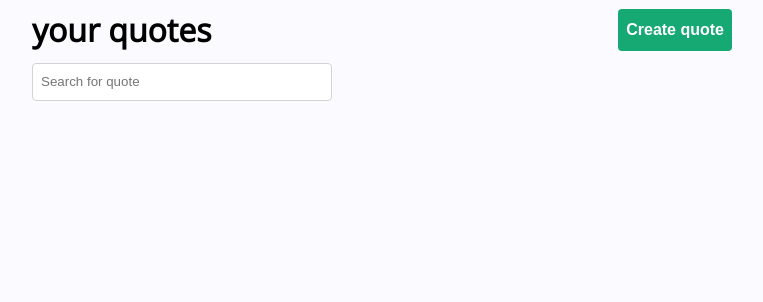
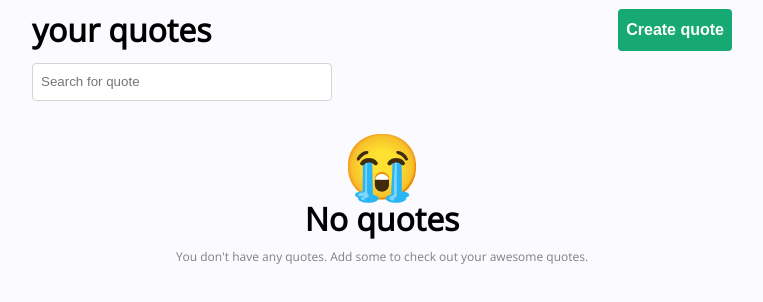
Before and after one commit to quinnvaughn/quotes, a React (Create React App) app: page / in a window 1280 px wide. Shown: the top 302 px of the page, without its empty margins (258-1021 px from the left). Built offline with nearby package versions, Linux system fonts and the light colour scheme.

Commit message:
Added text to show when quote list is empty.

```diff
--- a/src/components/Stack/Stack.tsx
+++ b/src/components/Stack/Stack.tsx
@@ -32,7 +32,6 @@ const Stack: React.FC<StackProps> = ({
       if (!child) {
         return false
       }
-
       return true
     })
   }, [children])
--- /dev/null
+++ b/src/pages/Quotes/EmptyQuotes/EmptyQuotes.styles.ts
@@ -0,0 +1,18 @@
+import styled from "styled-components"
+
+const EmptyQuoteEmoji = styled.div`
+  font-size: ${(p) => p.theme.sizes.xl};
+  line-height: 0.75;
+`
+
+const EmptyQuoteNoQuote = styled.div`
+  font-size: ${(p) => p.theme.sizes.lg};
+  font-weight: 700;
+`
+
+const EmptyQuoteText = styled.div`
+  font-size: ${(p) => p.theme.sizes.smplus};
+  color: ${(p) => p.theme.colors.gray.medium};
+`
+
+export { EmptyQuoteEmoji, EmptyQuoteNoQuote, EmptyQuoteText }
--- /dev/null
+++ b/src/pages/Quotes/EmptyQuotes/EmptyQuotes.tsx
@@ -0,0 +1,20 @@
+import { Stack } from "../../../components/Stack/Stack"
+import {
+  EmptyQuoteEmoji,
+  EmptyQuoteNoQuote,
+  EmptyQuoteText,
+} from "./EmptyQuotes.styles"
+
+const EmptyQuotes = () => {
+  return (
+    <Stack alignItems="center" flexDirection="column" spacing={8}>
+      <EmptyQuoteEmoji>😭</EmptyQuoteEmoji>
+      <EmptyQuoteNoQuote>No quotes</EmptyQuoteNoQuote>
+      <EmptyQuoteText>
+        You don't have any quotes. Add some to check out your awesome quotes.
+      </EmptyQuoteText>
+    </Stack>
+  )
+}
+
+export { EmptyQuotes }
--- a/src/pages/Quotes/QuoteList/QuoteList.tsx
+++ b/src/pages/Quotes/QuoteList/QuoteList.tsx
@@ -1,6 +1,7 @@
 import React from "react"
 import { Stack } from "../../../components/Stack/Stack"
 import { getFilteredQuotes, useQuoteState } from "../../../hooks/useQuoteState"
+import { EmptyQuotes } from "../EmptyQuotes/EmptyQuotes"
 import { Quote } from "../Quote/Quote"
 
 const QuoteList: React.FC<{}> = () => {
@@ -8,9 +9,11 @@ const QuoteList: React.FC<{}> = () => {
   const quotes = getFilteredQuotes(state)
   return (
     <Stack flexDirection="column" spacing={16}>
-      {quotes.map((quote) => (
-        <Quote key={quote.id} {...quote} />
-      ))}
+      {state.quotes.length === 0 ? (
+        <EmptyQuotes />
+      ) : (
+        quotes.map((quote) => <Quote key={quote.id} {...quote} />)
+      )}
     </Stack>
   )
 }
```
